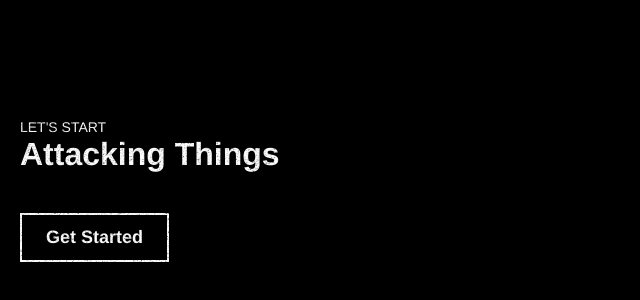
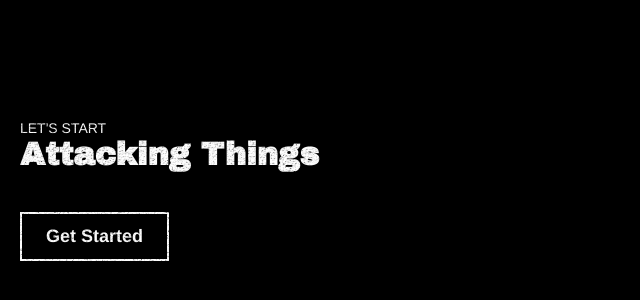
Before and after one commit to HurricaneInteractive/attack-things, a Vue app: page / in a window 1280 px wide. Shown: the part 210-510 px from the top of the page, without its empty margins (0-640 px from the left). Built offline with nearby package versions, Linux system fonts and the light colour scheme.

Commit message:
Added new font

```diff
--- a/public/index.html
+++ b/public/index.html
@@ -5,6 +5,7 @@
     <meta http-equiv="X-UA-Compatible" content="IE=edge">
     <meta name="viewport" content="width=device-width,initial-scale=1.0">
     <link rel="icon" href="<%= BASE_URL %>favicon.ico">
+    <link href="https://fonts.googleapis.com/css?family=Archivo+Black&display=swap" rel="stylesheet">
     <title>Attack Things</title>
   </head>
   <body>
--- a/src/scss/_variable.scss
+++ b/src/scss/_variable.scss
@@ -1,3 +1,4 @@
 $body: #000;
 $text: #fff;
 $font: "Avenir", Helvetica, Arial, sans-serif;
+$fontHeavy: "Archivo Black", sans-serif;
--- a/src/scss/app.scss
+++ b/src/scss/app.scss
@@ -26,6 +26,11 @@ body {
 .grit {
   -webkit-mask-image: url("assets/grit.png");
   mask-image: url("assets/grit.png");
+}
+
+h1, h2, h3, h4 {
+  font-family: $fontHeavy;
+  @extend .grit;
 }
 
 .btn {
```
